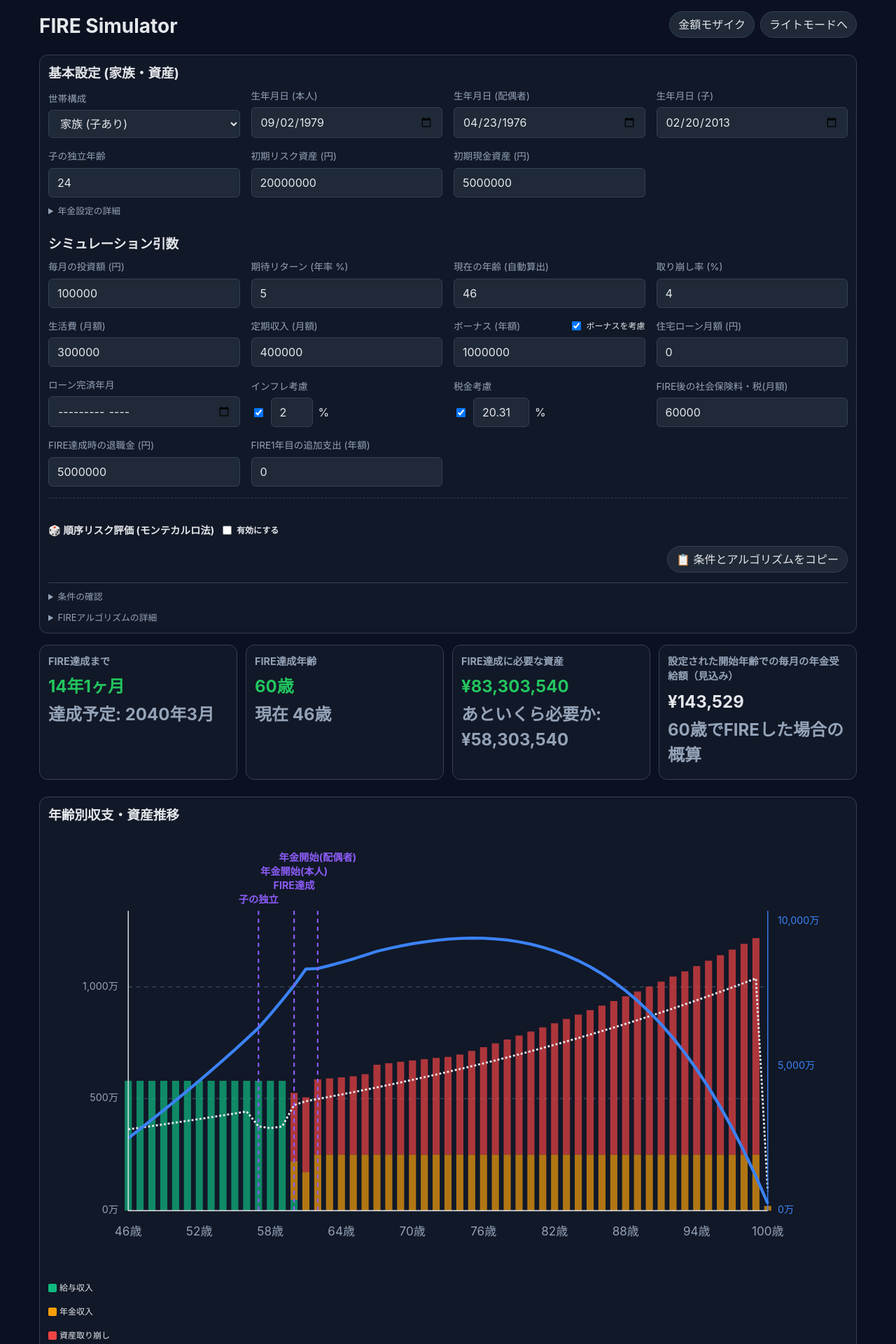
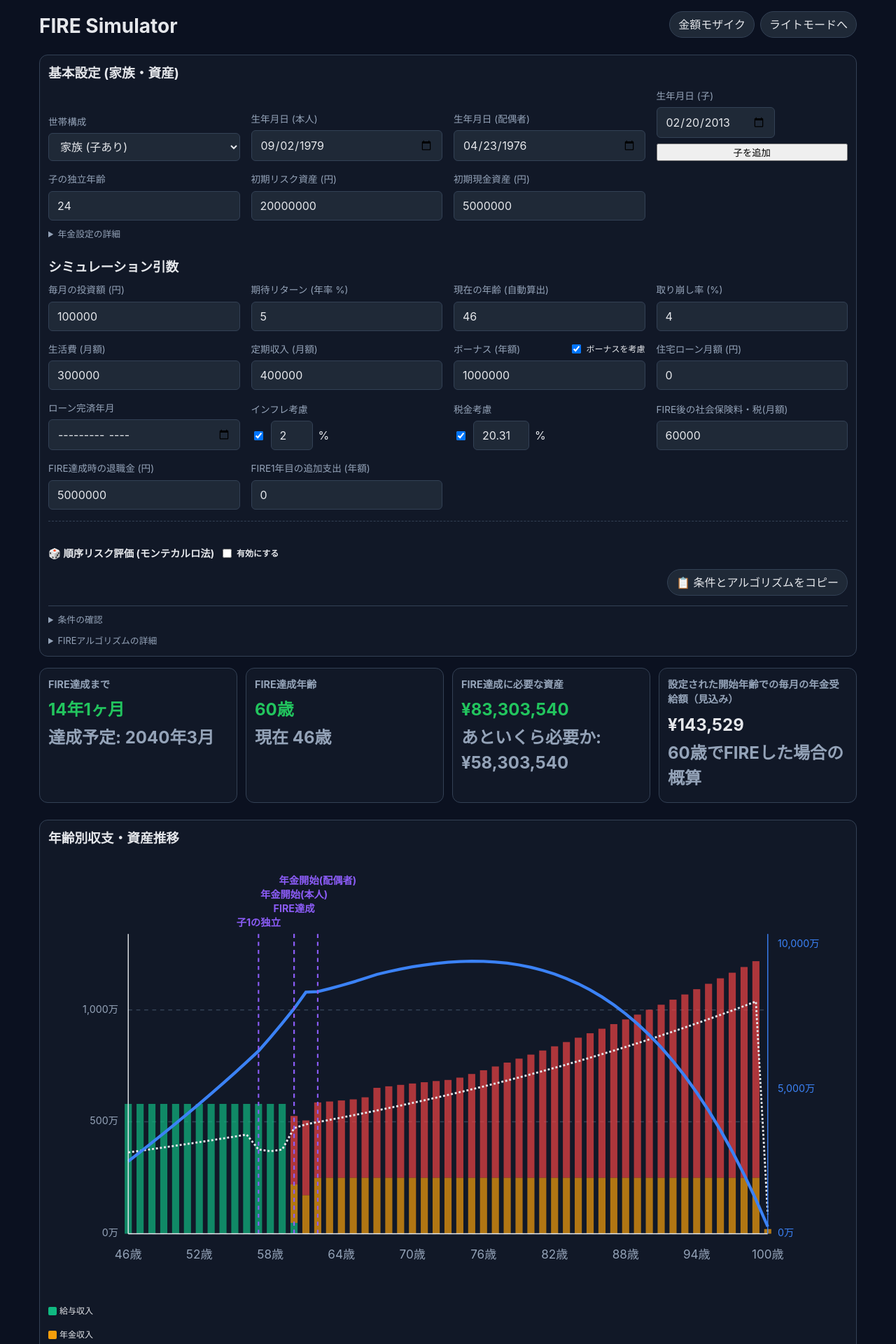
Before and after one commit to freddiefujiwara/fire, a Vue app: page /fire/1 in a window 1280 px wide. Shown: the top 1920 px of the page at 70% size. Built offline with nearby package versions, Linux system fonts and the light colour scheme.

Commit message:
Add support for up to three children in family simulation

```diff
--- a/src/domain/fire/engine.js
+++ b/src/domain/fire/engine.js
@@ -21,7 +21,9 @@ export function generateAlgorithmExplanationSegments(params) {
     monteCarloTrials,
     monteCarloVolatilityPct,
     dependentBirthDate,
+    dependentBirthDates,
     independenceAge,
+    householdType,
   } = params;
 
   const segments = [
@@ -42,14 +44,24 @@ export function generateAlgorithmExplanationSegments(params) {
     { type: "text", value: "）\n・算定根拠:\n  - 入力された年金実績データに基づき、現在までの加入実績を反映。\n  - リタイアに伴う厚生年金加入期間の停止を考慮。\n  - 繰上げ受給等の減額率設定を反映。\n\n住宅ローンの完済月以降は、月間支出からローン返済額を自動的に差し引いてシミュレーションを継続します。\n" }
   );
 
-  if (dependentBirthDate) {
+  const familyDependentCount = householdType === "family"
+    ? (Array.isArray(dependentBirthDates) && dependentBirthDates.length > 0 ? dependentBirthDates.length : (dependentBirthDate ? 1 : 0))
+    : 0;
+
+  if (familyDependentCount > 0) {
+    const defaultReductionText = familyDependentCount === 1
+      ? "0.8（約2割減）"
+      : familyDependentCount === 2
+        ? "1人目: 0.85 / 2人目: 0.70（最終的に約3割減）"
+        : "1人目: 0.90 / 2人目: 0.80 / 3人目: 0.65（最終的に約3.5割減）";
+
     segments.push(
       { type: "text", value: `
 ■ 家族構成の変化（子の独立）について
 子が独立する（${independenceAge}歳になる年度）以降は、非住宅ローン部分の生活費に減額係数を適用します。
 ・減額係数の決まり方:
   - 支出内訳がある場合: 食費・教養教育・通信費・衣服美容・日用品の減額ルールから、全体の加重係数を算出して適用
-  - 支出内訳がない場合（family設定）: 既定値として 0.8（約2割減）を適用
+  - 支出内訳がない場合（family設定）: 既定値として ${defaultReductionText} を適用
 ・住宅ローン返済額は別建てで扱い、完済月までは固定額、完済後は0円として計算します。
 ` }
     );
@@ -92,6 +104,8 @@ function calculateRequiredAssets({
   mortgagePayoffDate,
   lifestyleReductionFactor,
   independenceMonthKey,
+  independenceMonthKeys,
+  householdChildrenCount,
   postFireExtraExpense,
   postFireFirstYearExtraExpense,
   m,
@@ -117,6 +131,8 @@ function calculateRequiredAssets({
       mortgagePayoffDate,
       lifestyleReductionFactor,
       independenceMonthKey,
+      independenceMonthKeys,
+      householdChildrenCount,
     });
     const extraWithInf = (postFireExtraExpense || 0) * Math.pow(1 + g, m + i);
     let spike = 0;
@@ -148,6 +164,8 @@ function calculateCurrentMonthlyExpense({
   mortgagePayoffDate,
   lifestyleReductionFactor = 1.0,
   independenceMonthKey,
+  independenceMonthKeys = [],
+  householdChildrenCount = 0,
 }) {
   const mortgage = mortgageMonthlyPayment || 0;
   const nonMortgageExpense = Math.max(0, baseMonthlyExpense - mortgage);
@@ -156,8 +174,19 @@ function calculateCurrentMonthlyExpense({
   currentDate.setMonth(currentDate.getMonth() + monthIndex);
   const currentMonthKey = toMonthKey(currentDate);
 
-  const isIndependent = independenceMonthKey && currentMonthKey >= independenceMonthKey;
-  const effectiveReduction = isIndependent ? lifestyleReductionFactor : 1.0;
+  const keyList = independenceMonthKeys.length > 0 ? independenceMonthKeys : (independenceMonthKey ? [independenceMonthKey] : []);
+  const independentChildrenCount = keyList.filter((key) => currentMonthKey >= key).length;
+
+  let effectiveReduction = 1.0;
+  if (householdChildrenCount <= 1) {
+    effectiveReduction = independentChildrenCount > 0 ? lifestyleReductionFactor : 1.0;
+  } else if (householdChildrenCount === 2) {
+    const factors = [1.0, 0.85, 0.70];
+    effectiveReduction = factors[Math.min(independentChildrenCount, 2)];
+  } else {
+    const factors = [1.0, 0.90, 0.80, 0.65];
+    effectiveReduction = factors[Math.min(independentChildrenCount, 3)];
+  }
 
   const inflatedNonMortgage = (nonMortgageExpense * effectiveReduction) * Math.pow(1 + monthlyInflationRate, monthIndex);
 
@@ -198,12 +227,17 @@ export function calculateLifestyleReduction(breakdown) {
   return reducedTotal / originalTotal;
 }
 
-function getIndependenceMonthKey(dependentBirthDate, independenceAge = 24) {
-  if (!dependentBirthDate) return null;
-  const birthDate = new Date(dependentBirthDate);
-  if (isNaN(birthDate.getTime())) return null;
-  const independenceDate = new Date(birthDate.getFullYear() + independenceAge, 3, 1);
-  return toMonthKey(independenceDate);
+function getIndependenceMonthKeys(dependentBirthDates = [], independenceAge = 24) {
+  if (!Array.isArray(dependentBirthDates)) return [];
+  return dependentBirthDates
+    .map((birthDateValue) => {
+      const birthDate = new Date(birthDateValue);
+      if (isNaN(birthDate.getTime())) return null;
+      const independenceDate = new Date(birthDate.getFullYear() + independenceAge, 3, 1);
+      return toMonthKey(independenceDate);
+    })
+    .filter(Boolean)
+    .sort();
 }
 
 export function normalizeFireParams(params) {
@@ -232,6 +266,9 @@ export function normalizeFireParams(params) {
     expenseBreakdown: params.expenseBreakdown || null,
     pensionConfig: params.pensionConfig || DEFAULT_PENSION_CONFIG,
     dependentBirthDate: params.dependentBirthDate || null,
+    dependentBirthDates: Array.isArray(params.dependentBirthDates)
+      ? params.dependentBirthDates.filter(Boolean).slice(0, 3)
+      : (params.dependentBirthDate ? [params.dependentBirthDate] : []),
     independenceAge: params.independenceAge || 24,
     householdType: params.householdType || "single",
   };
@@ -260,6 +297,7 @@ function _runCoreSimulation(params, { recordMonthly = false, fireMonth = -1, ret
     monthlyInvestment,
     pensionConfig,
     dependentBirthDate,
+    dependentBirthDates,
     independenceAge,
     householdType,
   } = params;
@@ -269,7 +307,12 @@ function _runCoreSimulation(params, { recordMonthly = false, fireMonth = -1, ret
   const monthlyInflationRate = Math.pow(1 + (includeInflation ? inflationRate : 0), 1 / 12) - 1;
   const totalMonthsUntil100 = (100 - currentAge) * 12;
   const simulationStartDate = new Date();
-  const independenceMonthKey = getIndependenceMonthKey(dependentBirthDate, independenceAge);
+  const fallbackDependentBirthDates = dependentBirthDate ? [dependentBirthDate] : [];
+  const effectiveDependentBirthDates = (dependentBirthDates && dependentBirthDates.length > 0)
+    ? dependentBirthDates
+    : fallbackDependentBirthDates;
+  const independenceMonthKeys = getIndependenceMonthKeys(effectiveDependentBirthDates, independenceAge);
+  const householdChildrenCount = householdType === "family" ? effectiveDependentBirthDates.length : 0;
 
   let currentRisk = riskAssets;
   let currentCostBasis = riskAssets;
@@ -299,7 +342,8 @@ function _runCoreSimulation(params, { recordMonthly = false, fireMonth = -1, ret
       mortgageMonthlyPayment,
       mortgagePayoffDate,
       lifestyleReductionFactor,
-      independenceMonthKey,
+      independenceMonthKeys,
+      householdChildrenCount,
     });
     const extraWithInf = postFireExtraExpense * Math.pow(1 + monthlyInflationRate, m);
 
@@ -334,7 +378,8 @@ function _runCoreSimulation(params, { recordMonthly = false, fireMonth = -1, ret
         mortgageMonthlyPayment,
         mortgagePayoffDate,
         lifestyleReductionFactor,
-        independenceMonthKey,
+        independenceMonthKeys,
+        householdChildrenCount,
         postFireExtraExpense,
         postFireFirstYearExtraExpense,
         m,
--- a/src/features/fireSimulator/useFireSimulatorViewModel.js
+++ b/src/features/fireSimulator/useFireSimulatorViewModel.js
@@ -35,7 +35,7 @@ export function useFireSimulatorViewModel() {
   const householdType = ref("family"); // single, couple, family
   const userBirthDate = ref(DEFAULT_USER_BIRTH_DATE);
   const spouseBirthDate = ref(DEFAULT_SPOUSE_BIRTH_DATE);
-  const dependentBirthDate = ref(DEFAULT_DEPENDENT_BIRTH_DATE);
+  const dependentBirthDates = ref([DEFAULT_DEPENDENT_BIRTH_DATE]);
   const independenceAge = ref(24);
 
   const pensionConfig = ref({ ...DEFAULT_PENSION_CONFIG });
@@ -77,7 +77,7 @@ export function useFireSimulatorViewModel() {
     ht: householdType,
     ubd: userBirthDate,
     sbd: spouseBirthDate,
-    dbd: dependentBirthDate,
+    dbds: dependentBirthDates,
     ia: independenceAge,
     pc: pensionConfig,
     mira: manualInitialRiskAssets,
@@ -111,18 +111,35 @@ export function useFireSimulatorViewModel() {
       if (decoded) {
         Object.entries(stateToSync).forEach(([key, refVar]) => {
           if (decoded[key] !== undefined) {
-            if (key === 'pc') {
-                refVar.value = { ...refVar.value, ...decoded[key] };
+            if (key === "pc") {
+              refVar.value = { ...refVar.value, ...decoded[key] };
             } else {
-                refVar.value = decoded[key];
+              refVar.value = decoded[key];
             }
           }
         });
+        if ((!decoded.dbds || decoded.dbds.length === 0) && decoded.dbd) {
+          dependentBirthDates.value = [decoded.dbd];
+        }
       }
     }
   };
 
   loadFromUrl();
+  if (!Array.isArray(dependentBirthDates.value)) {
+    dependentBirthDates.value = [DEFAULT_DEPENDENT_BIRTH_DATE];
+  }
+  dependentBirthDates.value = dependentBirthDates.value.filter(Boolean).slice(0, 3);
+
+  const addDependentBirthDate = () => {
+    if (dependentBirthDates.value.length >= 3) return;
+    dependentBirthDates.value.push(DEFAULT_DEPENDENT_BIRTH_DATE);
+  };
+
+  const removeDependentBirthDate = (index) => {
+    if (dependentBirthDates.value.length <= 1) return;
+    dependentBirthDates.value.splice(index, 1);
+  };
 
   watch(
     () => {
@@ -172,7 +189,8 @@ export function useFireSimulatorViewModel() {
     monthlyInvestment: monthlyInvestment.value,
     expenseBreakdown: null,
     pensionConfig: pensionConfig.value,
-    dependentBirthDate: householdType.value === "family" ? dependentBirthDate.value : null,
+    dependentBirthDate: householdType.value === "family" ? (dependentBirthDates.value[0] || null) : null,
+    dependentBirthDates: householdType.value === "family" ? dependentBirthDates.value.filter(Boolean).slice(0, 3) : [],
     independenceAge: independenceAge.value,
     householdType: householdType.value,
   }));
@@ -198,10 +216,20 @@ export function useFireSimulatorViewModel() {
     return calculateAge(userBirthDate.value, payoff);
   });
 
-  const daughterIndependenceAge = computed(() => {
-      if (householdType.value !== "family" || !dependentBirthDate.value) return null;
-      const birth = new Date(dependentBirthDate.value);
-      return calculateAge(userBirthDate.value, new Date(birth.getFullYear() + independenceAge.value, 3, 1));
+  const dependentIndependenceAges = computed(() => {
+    if (householdType.value !== "family") return [];
+    return dependentBirthDates.value
+      .filter(Boolean)
+      .slice(0, 3)
+      .map((birthDate, index) => {
+        const birth = new Date(birthDate);
+        if (Number.isNaN(birth.getTime())) return null;
+        return {
+          age: calculateAge(userBirthDate.value, new Date(birth.getFullYear() + independenceAge.value, 3, 1)),
+          label: `子${index + 1}の独立`,
+        };
+      })
+      .filter(Boolean);
   });
 
   const chartAnnotations = computed(() => {
@@ -213,9 +241,7 @@ export function useFireSimulatorViewModel() {
     if (pensionConfig.value.includeSpouse && (householdType.value === "couple" || householdType.value === "family")) {
         list.push({ age: pensionConfig.value.spouseUserAgeStart, label: "年金開始(配偶者)" });
     }
-    if (daughterIndependenceAge.value) {
-      list.push({ age: daughterIndependenceAge.value, label: "子の独立" });
-    }
+    dependentIndependenceAges.value.forEach((item) => list.push(item));
     if (mortgagePayoffAge.value) {
       list.push({ age: mortgagePayoffAge.value, label: "ローン完済" });
     }
@@ -235,7 +261,8 @@ export function useFireSimulatorViewModel() {
       monteCarloTrials: monteCarloTrials.value,
       monteCarloVolatilityPct: monteCarloVolatility.value,
       userBirthDate: userBirthDate.value,
-      dependentBirthDate: (householdType.value === "family") ? dependentBirthDate.value : null,
+      dependentBirthDate: householdType.value === "family" ? (dependentBirthDates.value[0] || null) : null,
+      dependentBirthDates: householdType.value === "family" ? dependentBirthDates.value.filter(Boolean).slice(0, 3) : [],
       independenceAge: independenceAge.value,
     }),
   );
@@ -292,7 +319,8 @@ export function useFireSimulatorViewModel() {
     postFireFirstYearExtraExpenseYen: postFireFirstYearExtraExpense.value,
     retirementLumpSumAtFireYen: retirementLumpSumAtFire.value,
     userBirthDate: userBirthDate.value,
-    dependentBirthDate: dependentBirthDate.value,
+    dependentBirthDate: dependentBirthDates.value[0] || null,
+    dependentBirthDates: dependentBirthDates.value.filter(Boolean).slice(0, 3),
     pensionConfig: pensionConfig.value,
   }));
 
@@ -371,10 +399,12 @@ export function useFireSimulatorViewModel() {
     householdType,
     userBirthDate,
     spouseBirthDate,
-    dependentBirthDate,
+    dependentBirthDates,
     independenceAge,
     pensionConfig,
     manualInitialRiskAssets,
     manualInitialCashAssets,
+    addDependentBirthDate,
+    removeDependentBirthDate,
   };
 }
--- a/src/views/FireSimulator.vue
+++ b/src/views/FireSimulator.vue
@@ -54,8 +54,10 @@ const {
   householdType,
   userBirthDate,
   spouseBirthDate,
-  dependentBirthDate,
+  dependentBirthDates,
   independenceAge,
+  addDependentBirthDate,
+  removeDependentBirthDate,
   pensionConfig,
   manualInitialRiskAssets,
   manualInitialCashAssets,
@@ -85,7 +87,13 @@ const {
         </div>
         <div class="filter-item" v-if="householdType === 'family'">
           <label>生年月日 (子)</label>
-          <input v-model="dependentBirthDate" type="date" />
+          <div style="display: flex; flex-direction: column; gap: 8px;">
+            <div v-for="(birthDate, idx) in dependentBirthDates" :key="idx" style="display: flex; gap: 8px; align-items: center;">
+              <input v-model="dependentBirthDates[idx]" type="date" />
+              <button type="button" v-if="dependentBirthDates.length > 1" @click="removeDependentBirthDate(idx)">削除</button>
+            </div>
+            <button type="button" v-if="dependentBirthDates.length < 3" @click="addDependentBirthDate">子を追加</button>
+          </div>
         </div>
         <div class="filter-item" v-if="householdType === 'family'">
           <label>子の独立年齢</label>
```
Also changed, not shown: 2 other files (tests, documents, lock files or other folders).
